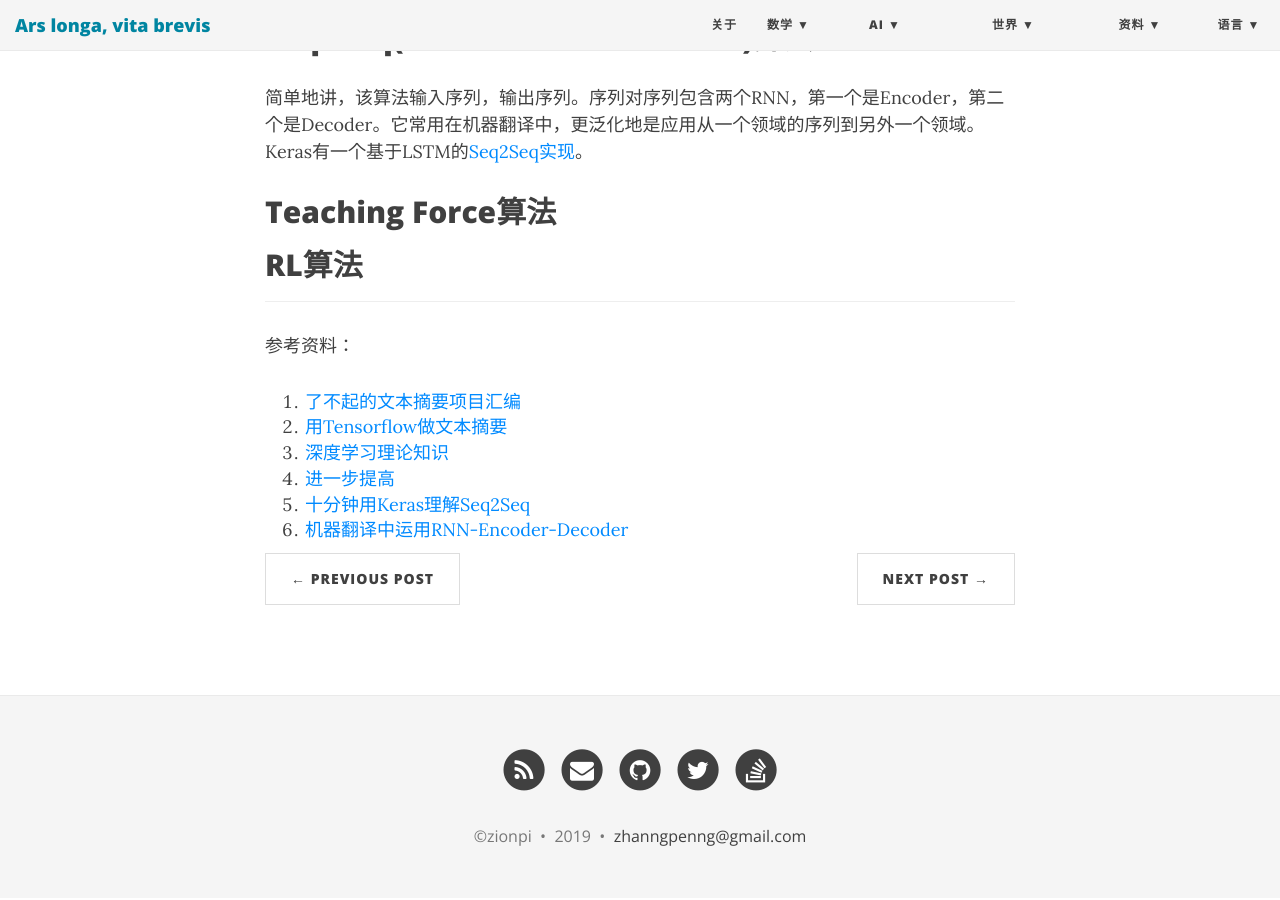
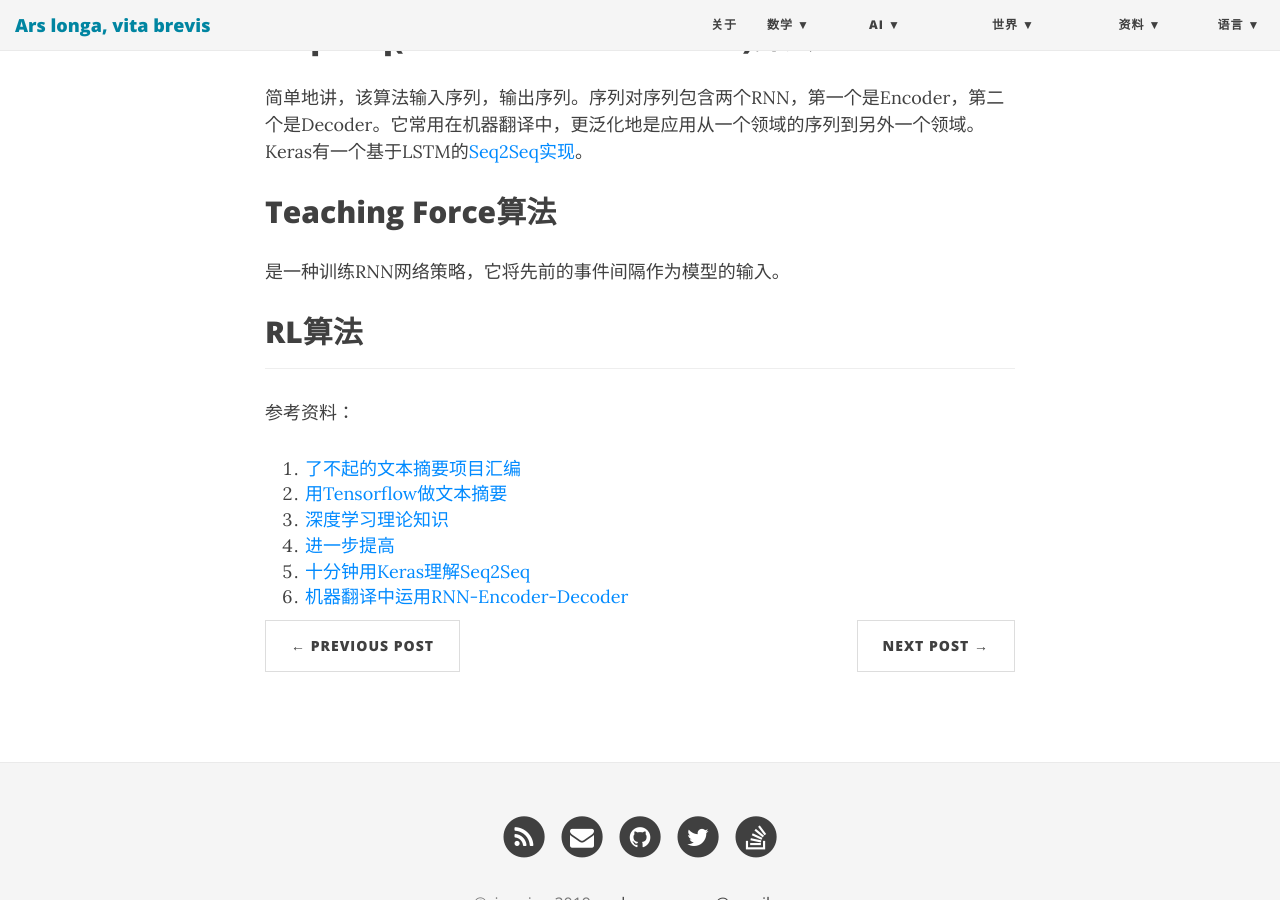
Before and after one commit to ZionPi/zionpi.github.io, a Jekyll site: the page built from _posts/2016-10-15-chinese-text-automatic-summarization.md, in a window 1280 px wide and 900 px high, scrolled down 469 px. Built offline with Jekyll 4.4.1, drawn with Linux system fonts in a browser that asks for light colours; nearby versions of some CDN libraries.

Commit message:
Update 2016-10-15-chinese-text-automatic-summarization.md

```diff
--- a/_posts/2016-10-15-chinese-text-automatic-summarization.md
+++ b/_posts/2016-10-15-chinese-text-automatic-summarization.md
@@ -12,7 +12,7 @@ Keras有一个基于LSTM的[Seq2Seq实现](https://github.com/keras-team/keras/b
 
 
 ## Teaching Force算法
-
+是一种训练RNN网络策略，它将先前的事件间隔作为模型的输入。
 ## RL算法
 
 
```
